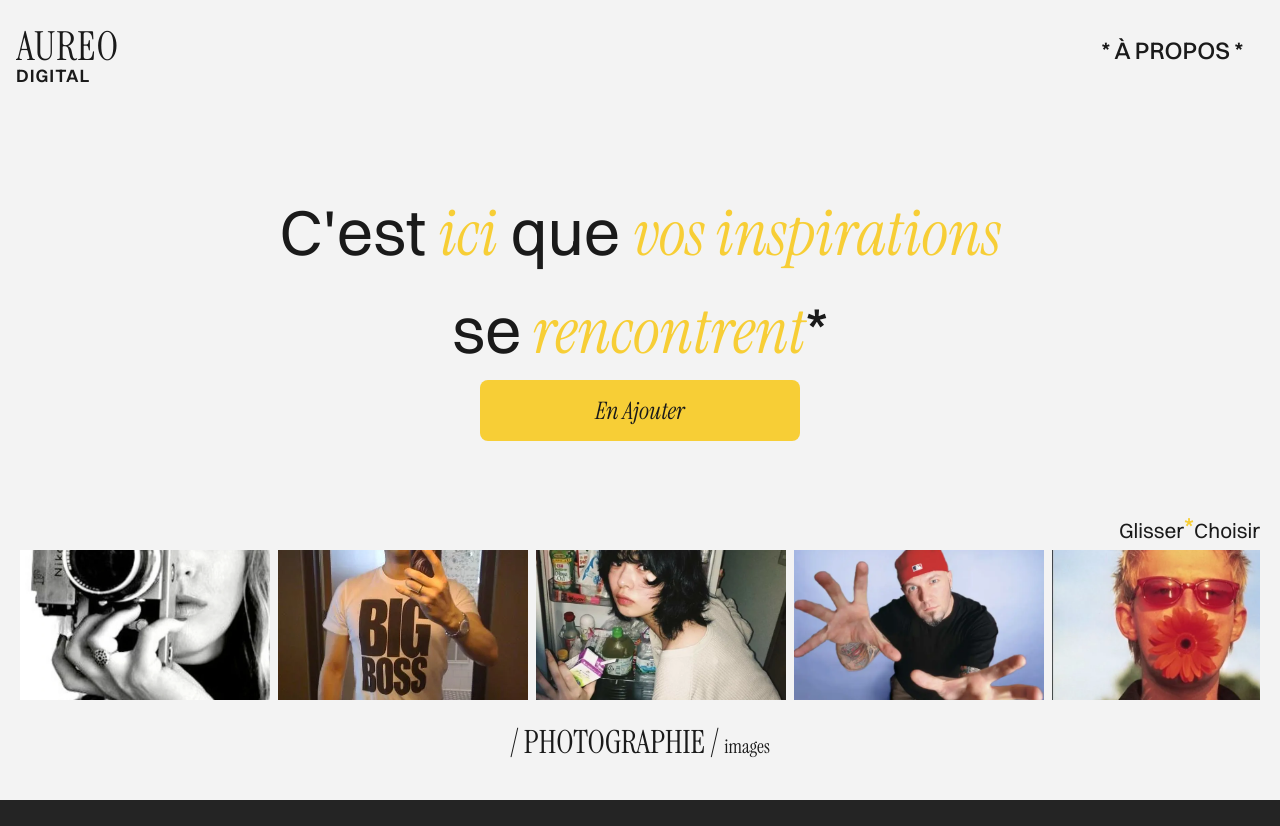
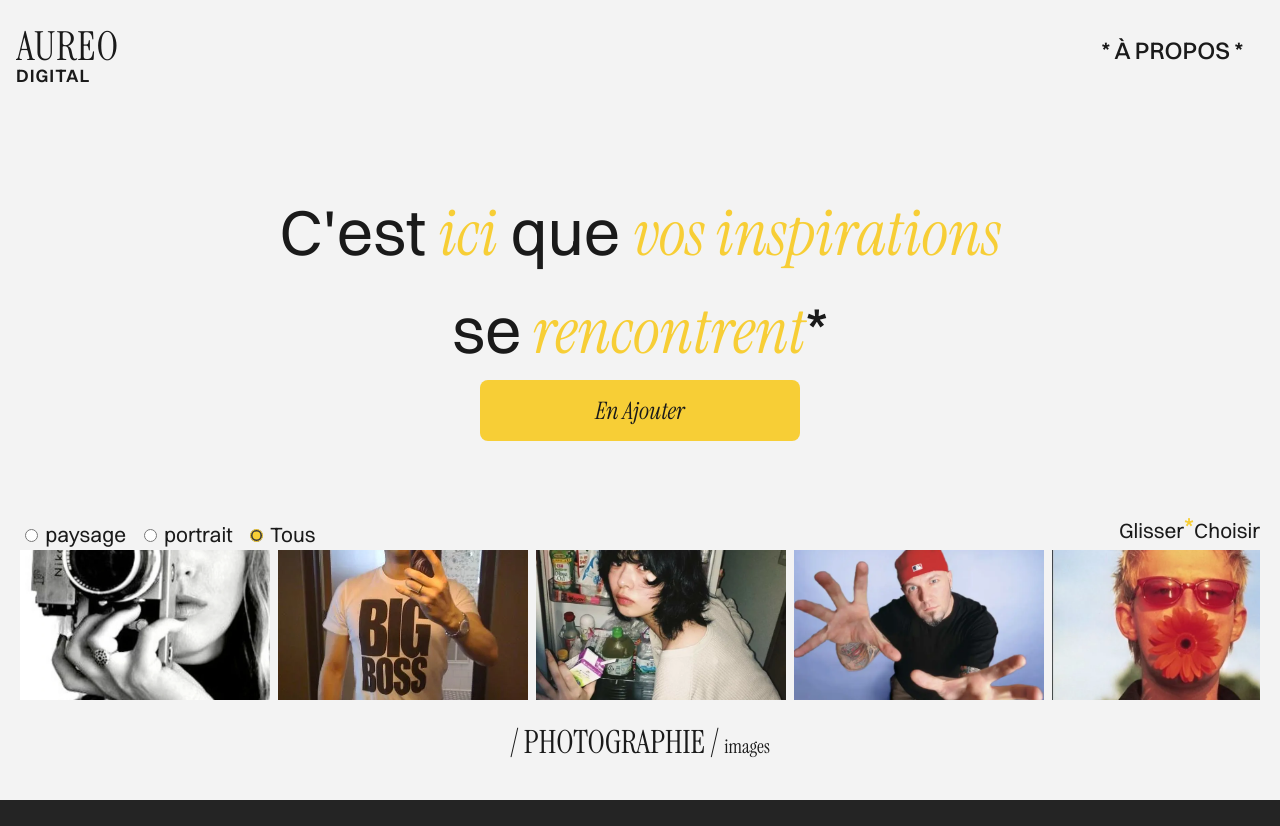
Before and after one commit to MikaelArseneau/Aureo, a Vue app in the folder aureo/: page /room/0 in a window 1280 px wide. Built offline with nearby package versions, Linux system fonts and the light colour scheme.

Commit message:
les filtres fonctionne

```diff
--- a/aureo/src/components/specific/swiperRoom.vue
+++ b/aureo/src/components/specific/swiperRoom.vue
@@ -1,6 +1,6 @@
 <script setup>
 /* toute les choses importer dans la page*/
-import { ref } from "vue";
+import { onUpdated, ref } from "vue";
 import { useRoute } from "vue-router";
 import { computed } from "vue";
 import { useDataStore } from "../../stores/useMemoryStore";
@@ -22,6 +22,7 @@ const catKey = Object.keys(cat)[0];
 const catName = cat[catKey].name;
 const catColor = cat[catKey].color;
 const catPhoto = cat[catKey].creations;
+const catTags = cat[catKey].tags;
 
 const modalOpen = ref(false);
 const selectedPhoto = ref(null);
@@ -30,11 +31,44 @@ function modalRom(photo) {
   selectedPhoto.value = photo;
   modalOpen.value = true;
 }
+const selectedTag = ref(null);
+let swiperInstance = null;
+
+const updateSwiper = () => {
+  if (swiperInstance) swiperInstance.update();
+};
 </script>
 
 <template>
-  <div class="defiller">
-    Glisser<span class="etoile" :style="{ color: catColor }">*</span>Choisir
+  <div class="display_flitre">
+    <div class="radio_display">
+      <div class="radio" v-for="tag in catTags">
+        <input
+          type="radio"
+          name="tags"
+          :value="tag"
+          v-model="selectedTag"
+          onclick="updateSwiper()"
+          :style="{ accentColor: catColor }"
+        />
+        {{ tag }}
+      </div>
+      <div class="radio">
+        <input
+          checked
+          type="radio"
+          name="tags"
+          :value="tous"
+          v-model="selectedTag"
+          onclick="updateSwiper()"
+          :style="{ accentColor: catColor }"
+        />
+        Tous
+      </div>
+    </div>
+    <div class="defiller">
+      Glisser<span class="etoile" :style="{ color: catColor }">*</span>Choisir
+    </div>
   </div>
   <swiper
     :space-between="8"
@@ -42,9 +76,19 @@ function modalRom(photo) {
     :slides-per-view="'auto'"
     :free-mode="{ enabled: true, sticky: true, momentumBounce: false }"
     class="mySwiper"
+    id="my-swiper"
   >
-    <swiper-slide v-for="photo in catPhoto" :key="photo.id">
-      <img :src="photo.url" alt="photo" @click="modalRom(photo)" loading="lazy"/>
+    <swiper-slide
+      v-for="photo in catPhoto"
+      :key="photo.id"
+      v-show="!selectedTag || selectedTag === photo.tag"
+    >
+      <img
+        :src="photo.url"
+        alt="photo"
+        @click="modalRom(photo)"
+        loading="lazy"
+      />
     </swiper-slide>
   </swiper>
 
@@ -65,6 +109,22 @@ function modalRom(photo) {
 </template>
 
 <style scoped>
+.display_flitre {
+  display: flex;
+  flex-direction: row;
+  width: 100%;
+  justify-content: space-between;
+}
+
+.radio_display {
+  text-align: left;
+  color: #1a1a1a;
+  font-family: "switzer";
+  font-size: 1.3em;
+  display: flex;
+  gap: 0.8rem;
+  align-self: flex-end;
+}
 .etoile {
   font-size: 1.4em;
 }
@@ -73,6 +133,8 @@ function modalRom(photo) {
   color: #1a1a1a;
   font-family: "switzer";
   font-size: 1.3em;
+  position: relative;
+  align-self: end;
 }
 
 .swiper {
```
